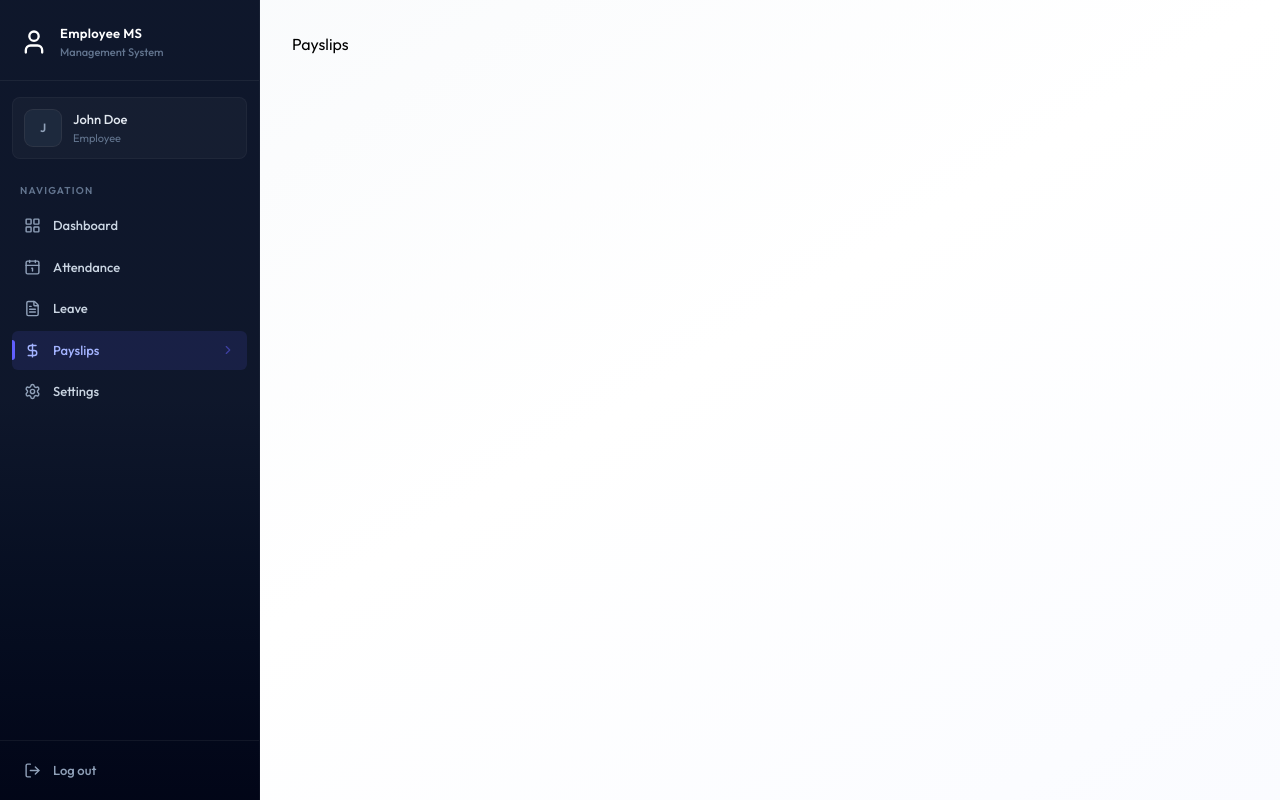
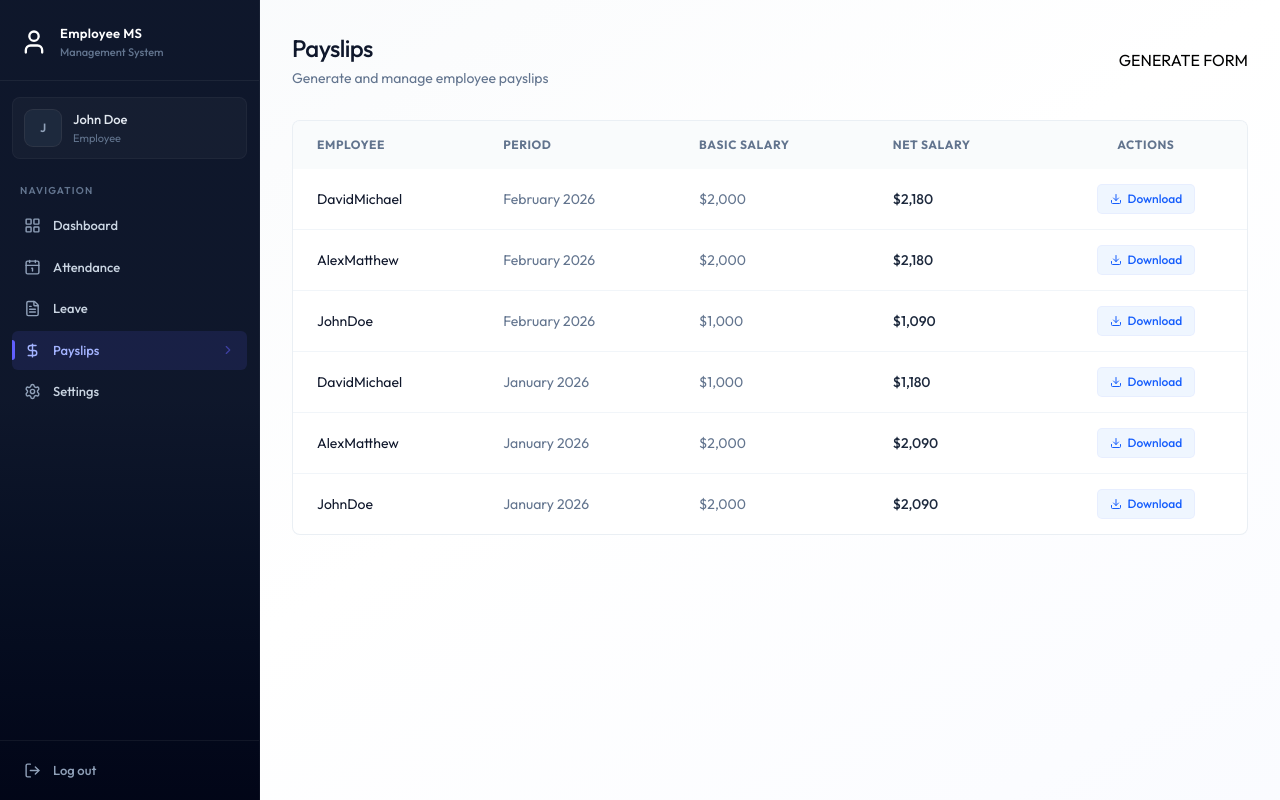
Before and after one commit to Tusharkumar200/Employee-Management-System, a React (Vite) app in the folder client/: page /payslips in a window 1280 px wide. Built offline with nearby package versions, Linux system fonts and the light colour scheme.

Commit message:
work on Payslips page

```diff
--- /dev/null
+++ b/client/src/components/payslip/PayslipList.jsx
@@ -0,0 +1,60 @@
+import { format } from 'date-fns'
+import { Download } from 'lucide-react'
+import React from 'react'
+
+const PayslipList = ({ payslips, isAdmin }) => {
+    return (
+        <div className='card overflow-hidden'>
+            <div className='overflow-x-auto'>
+                <table className='table-modern'>
+                    <thead>
+                        <tr>
+                            {isAdmin && <th>Employee</th>}
+                            <th>Period</th>
+                            <th>Basic Salary</th>
+                            <th>Net Salary</th>
+                            <th className='text-center'>Actions</th>
+
+                        </tr>
+                    </thead>
+                    <tbody>
+                        {payslips.length === 0 ? (
+                            <tr>
+                                <td colSpan={isAdmin ? 5 : 4} className='text-center py-12'>No payslips Found</td>
+                            </tr>
+                        ) : (payslips.map((payslip) => {
+                            return (
+                                <tr key={payslip._id || payslip.id}>
+                                    {isAdmin && (
+                                        <td className='text-slate-900'>
+                                            {payslip.employee?.firstName}
+                                            {payslip.employee?.lastName}
+                                        </td>
+                                    )}
+
+                                    <td className='text-slate-500'>
+                                        {format(new Date(payslip.year, payslip.month -1), "MMMM yyyy")}
+                                    </td>
+                                    <td className='text-slate-500'>
+                                        ${payslip.basicSalary?.toLocaleString()}
+                                    </td>
+                                    <td className='font-medium text-slate-800'>
+                                        ${payslip.netSalary?.toLocaleString()}
+                                    </td>
+                                    <td className='text-center'>
+                                        <button onClick={()=> window.open(`/print/payslips/${payslip._id || payslip.id}`)} className='inline-flex items-center px-3 py-1.5 text-xs font-medium rounded text-blue-600 bg-blue-50 hover:bg-blue-100 transition-colors ring-1 ring-blue-600/10'>
+                                            <Download className='w-3 h-3 mr-1.5' /> Download
+                                        </button>
+                                    </td>
+
+                                </tr>
+                            )
+                        }))}
+                    </tbody>
+                </table>
+            </div>
+        </div>
+    )
+}
+
+export default PayslipList
--- a/client/src/pages/Payslips.jsx
+++ b/client/src/pages/Payslips.jsx
@@ -1,8 +1,41 @@
-import React from 'react'
+import React, { useCallback, useEffect, useState } from 'react'
+import { dummyEmployeeData, dummyPayslipData } from "../assets/assets"
+import Loading from '../components/Loading'
+import PayslipList from '../components/payslip/PayslipList'
 
 const Payslips = () => {
+  const [payslips, setPayslips] = useState([])
+  const [employees, setEmployees] = useState([])
+  const [loading, setLoading] = useState(true)
+  const isAdmin = true;
+
+  const fetchPayslips = useCallback(async () => {
+    setPayslips(dummyPayslipData)
+    setTimeout(() => {
+      setLoading(false);
+    }, 1000);
+  }, [])
+
+  useEffect(() => {
+    fetchPayslips()
+  }, [fetchPayslips])
+
+  useEffect(() => {
+    if (isAdmin) setEmployees(dummyEmployeeData)
+  }, [isAdmin])
+
+  if (loading) return <Loading />
   return (
-    <div>Payslips</div>
+    <div className='animate-fade-in'>
+      <div className='flex flex-col sm:flex-row justify-between items-start sm:items-center gap-4 mb-8'>
+        <div>
+          <h1 className='page-title'>Payslips</h1>
+          <p className='page-subtitle'>{isAdmin ? "Generate and manage employee payslips" : "Your payslip history"}</p>
+        </div>
+        {isAdmin && <p> GENERATE FORM</p>}
+      </div>
+      <PayslipList payslips={payslips} isAdmin={isAdmin}/>
+    </div>
   )
 }
 
```
